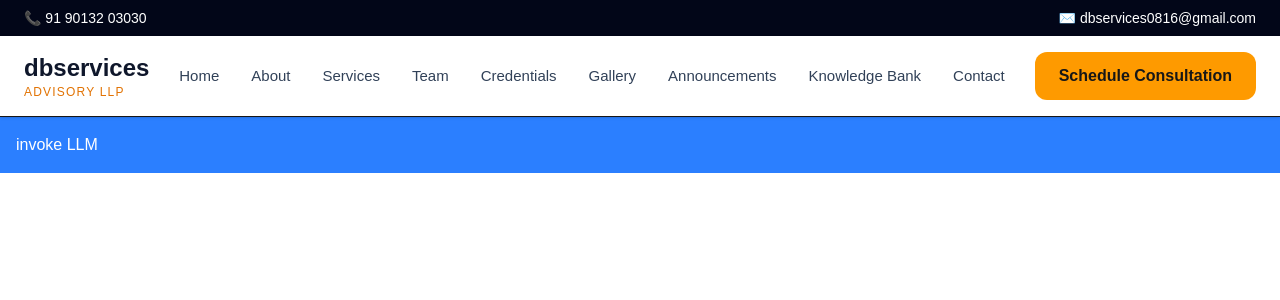
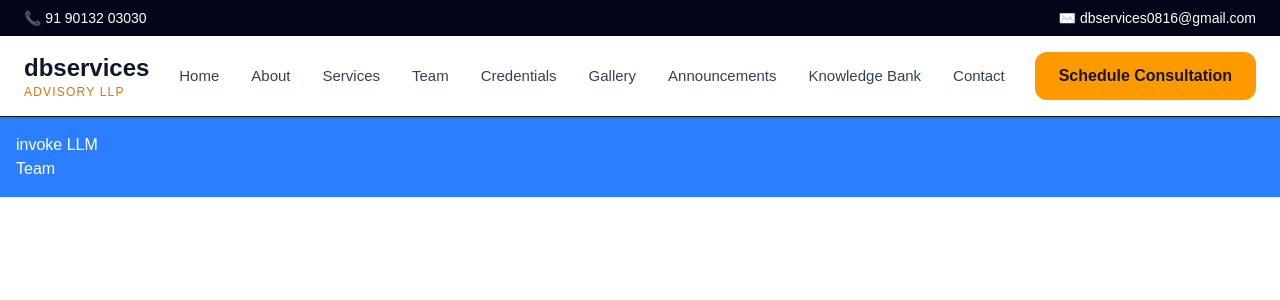
Before and after one commit to Himanshu-Gupta0007/fullstack-framework, a Next.js app: page /team in a window 1280 px wide. Shown: the top 300 px of the page. Built offline with nearby package versions, Linux system fonts and the light colour scheme.

Commit message:
Invoke LLM

```diff
--- a/app/team/page.tsx
+++ b/app/team/page.tsx
@@ -2,7 +2,10 @@ import React from 'react'
 
 const page = () => {
   return (
-    <div className='bg-blue-500 text-white p-4'>invoke LLM </div>
+    <div className='bg-blue-500 text-white p-4'>invoke LLM
+    <h1>Team</h1>
+
+     </div>
   )
 }
 
```
